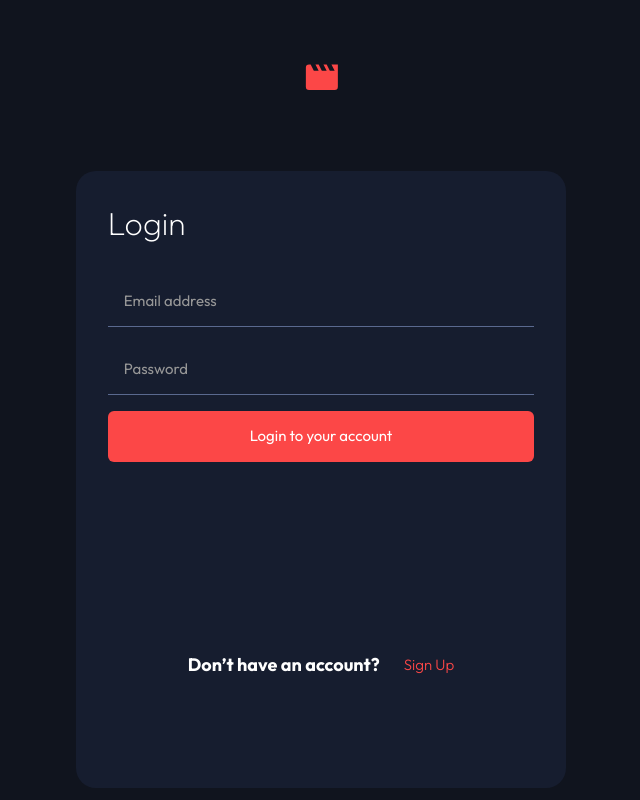
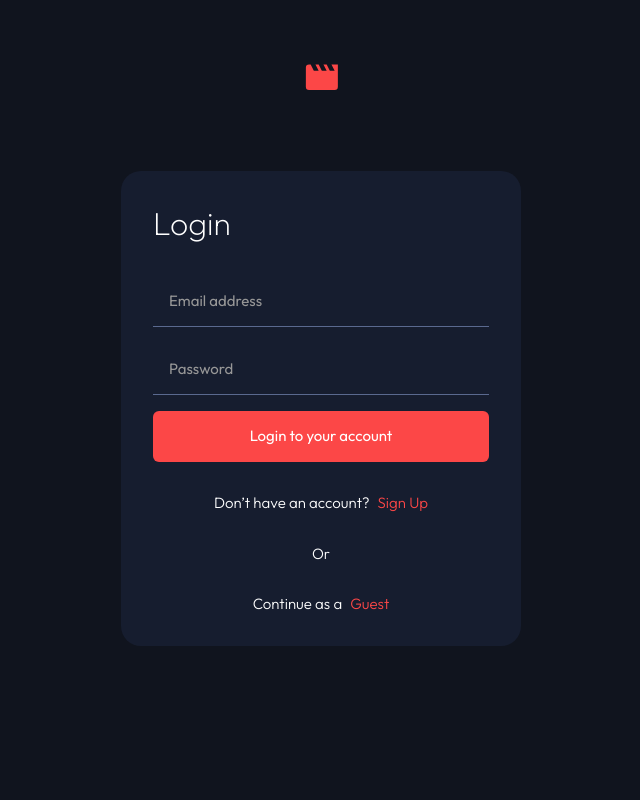
Before and after one commit to MoSu1248/Entertainment-app, a React (Vite) app: page /login in a window 1280 px wide. Shown: the whole page, without its empty margins (319-959 px from the left). Built offline with nearby package versions, Linux system fonts and the light colour scheme.

Commit message:
login and guest fixes

```diff
--- a/package.json
+++ b/package.json
@@ -14,7 +14,7 @@
     "motion": "^12.34.0",
     "react": "^18.2.0",
     "react-dom": "^18.2.0",
-    "react-intersection-observer": "^10.0.2",
+    "react-intersection-observer": "^10.0.3",
     "react-player": "^3.4.0",
     "react-router": "^7.9.6",
     "react-router-dom": "^7.9.6",
--- a/src/pages/Login/Login.scss
+++ b/src/pages/Login/Login.scss
@@ -61,7 +61,7 @@
   width: 100%;
 }
 
-.footer {
+.container-footer {
   display: flex;
   justify-content: center;
   align-items: center;
--- a/src/pages/Login/LoginContainer.jsx
+++ b/src/pages/Login/LoginContainer.jsx
@@ -14,7 +14,7 @@ export default function LoginContainer({ register }) {
     const users = JSON.parse(localStorage.getItem("users") || "[]");
 
     const userExists = users.find(
-      (u) => u.email === email && u.password === password
+      (u) => u.email === email && u.password === password,
     );
 
     if (userExists) {
@@ -23,6 +23,16 @@ export default function LoginContainer({ register }) {
     } else {
       alert("Invalid email or password");
     }
+  };
+
+  const handleGuest = (e) => {
+    e.preventDefault();
+    const users = JSON.parse(localStorage.getItem("users") || "[]");
+    setEmail("Guest");
+    setPassword("Guest");
+    users.push({ email, password });
+    login({ email });
+    navigate("/");
   };
 
   return (
@@ -47,9 +57,18 @@ export default function LoginContainer({ register }) {
           Login to your account
         </button>
       </form>
-      <div className="footer">
-        <p>Don’t have an account?</p>
-        <span onClick={register}>Sign Up</span>
+      <div className="container-footer ">
+        <p>
+          Don’t have an account?<span onClick={register}>Sign Up</span>
+        </p>
+      </div>
+      <div className="container-footer ">
+        <p>Or </p>
+      </div>
+      <div className="container-footer ">
+        <p>
+          Continue as a<span onClick={handleGuest}>Guest</span>
+        </p>
       </div>
     </div>
   );
--- a/src/pages/Login/RegisterContainer.jsx
+++ b/src/pages/Login/RegisterContainer.jsx
@@ -60,10 +60,11 @@ export default function Register({ register }) {
           Create an account
         </button>
       </form>
-      <div className="footer">
+      <div className="container-footer ">
         <p>Already have an account?</p>
         <span onClick={register}>Login</span>
-      </div>
+      </div>{" "}
+
     </div>
   );
 }
```
Also changed, not shown: 1 other file (tests, documents, lock files or other folders).
